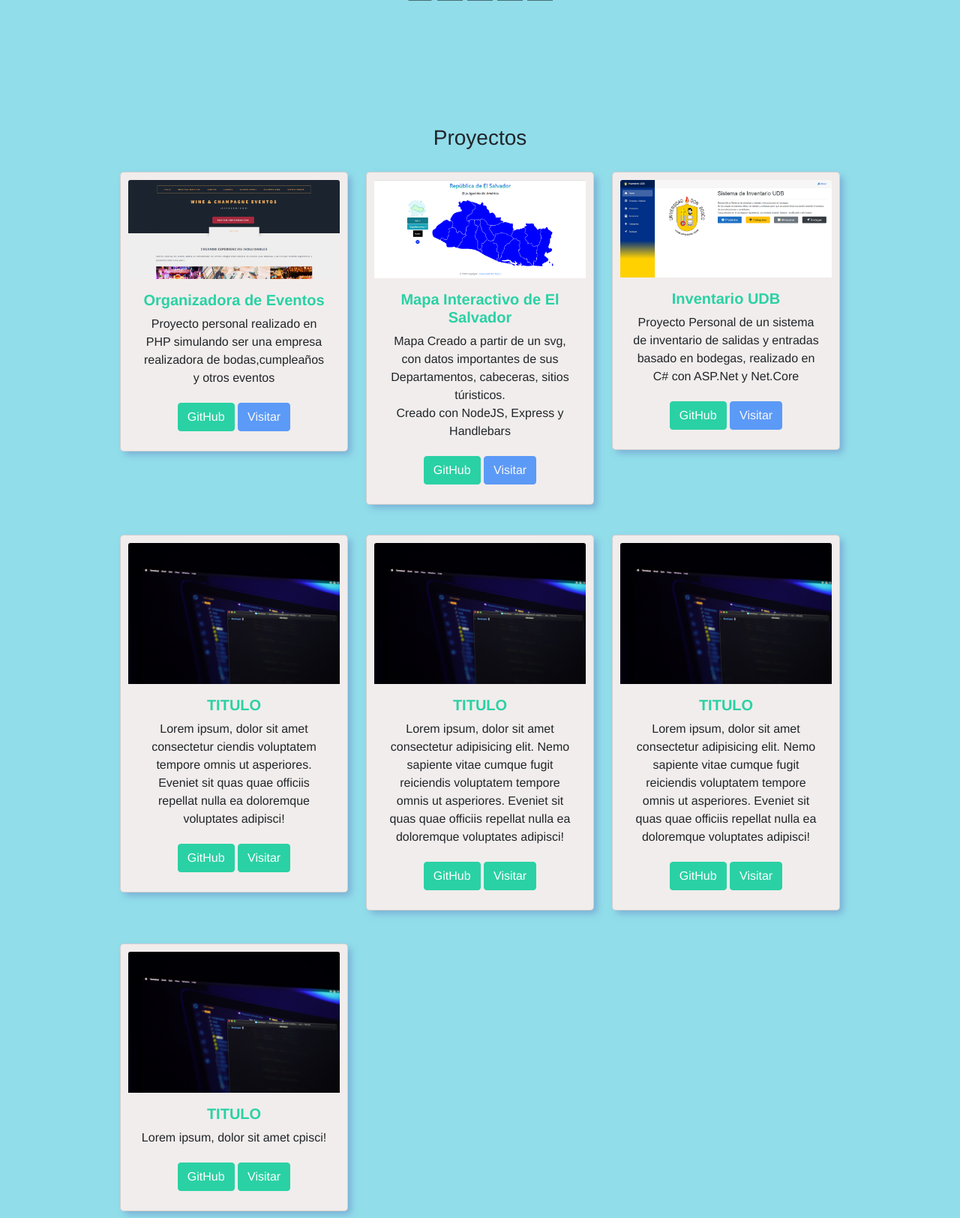
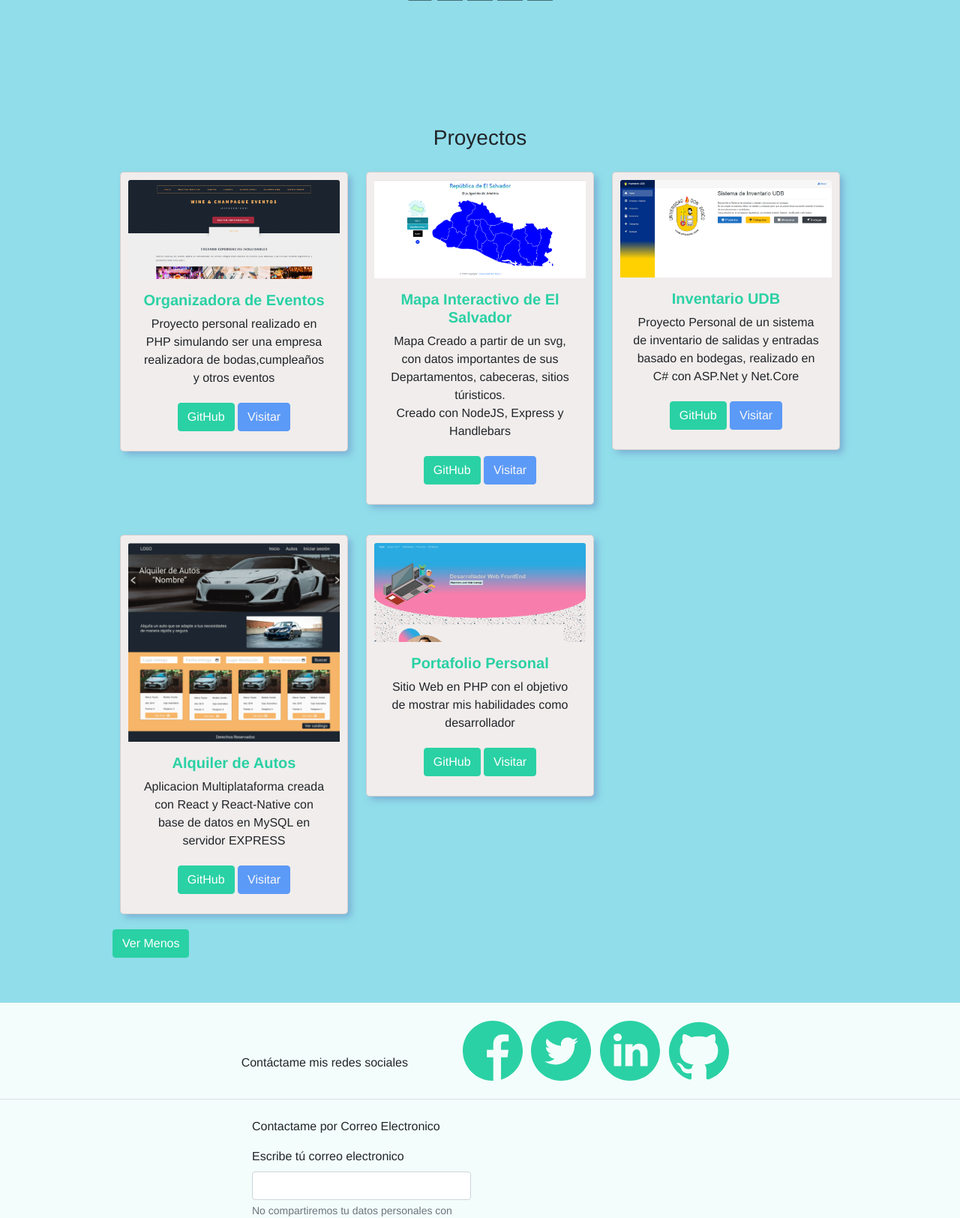
Before and after one commit to C3SC0-V4113/Portafolio-Personal, a PHP site: page / in a window 1280 px wide, after a click on "Ver Más". Shown: the part 2920-4544 px from the top of the page at 75% size. Run offline with PHP 8.4, Linux system fonts and the light colour scheme; some libraries are stand-ins or nearby versions.

Commit message:
Agregados mis nuevos proyectos

```diff
--- a/index.php
+++ b/index.php
@@ -387,27 +387,27 @@
 					<div class="row collapse row-cols-1 row-cols-md-2 row-cols-lg-3 g-4" id="collapseExample">
 						<div class="col">
 							<div class="card text-center">
-								<img src="img/pc-placeholder.jpg" class="card-img-top" alt="...">
+								<img src="img/Alquiler de Autos.png" class="card-img-top" alt="...">
 								<div class="card-body">
-									<h5 class="card-title">TITULO</h5>
-									<p class="card-text">Lorem ipsum, dolor sit amet consectetur ciendis voluptatem tempore omnis ut asperiores. Eveniet sit quas quae officiis repellat nulla ea doloremque voluptates adipisci!</p>
-									<a href="#" class="btn btn-primary">GitHub</a>
-									<a href="#" class="btn btn-primary">Visitar</a>
+									<h5 class="card-title">Alquiler de Autos</h5>
+									<p class="card-text">Aplicacion Multiplataforma creada con React y React-Native con base de datos en MySQL en servidor EXPRESS</p>
+									<a href="https://github.com/C3SC0-V4113/Alquiler-de-Automoviles" class="btn btn-primary">GitHub</a>
+									<a href="#" class="btn btn-primary disabled" role="button" aria-disabled="true">Visitar</a>
 								</div>
 							</div>
 						</div>
 						<div class="col">
 							<div class="card text-center">
-								<img src="img/pc-placeholder.jpg" class="card-img-top" alt="...">
+								<img src="img/Portafolio Personal.png" class="card-img-top" alt="...">
 								<div class="card-body">
-									<h5 class="card-title">TITULO</h5>
-									<p class="card-text">Lorem ipsum, dolor sit amet consectetur adipisicing elit. Nemo sapiente vitae cumque fugit reiciendis voluptatem tempore omnis ut asperiores. Eveniet sit quas quae officiis repellat nulla ea doloremque voluptates adipisci!</p>
-									<a href="#" class="btn btn-primary">GitHub</a>
-									<a href="#" class="btn btn-primary">Visitar</a>
+									<h5 class="card-title">Portafolio Personal</h5>
+									<p class="card-text">Sitio Web en PHP con el objetivo de mostrar mis habilidades como desarrollador</p>
+									<a href="https://github.com/C3SC0-V4113/Portafolio-Personal" class="btn btn-primary">GitHub</a>
+									<a href="https://cescovalle.com/" class="btn btn-primary">Visitar</a>
 								</div>
 							</div>
 						</div>
-						<div class="col">
+						<!--<div class="col">
 							<div class="card text-center">
 								<img src="img/pc-placeholder.jpg" class="card-img-top" alt="...">
 								<div class="card-body">
@@ -428,7 +428,7 @@
 									<a href="#" class="btn btn-primary">Visitar</a>
 								</div>
 							</div>
-						</div>
+						</div>-->
 					</div>
 					<button id="botonColapsable" class="btn btn-primary" type="button" data-bs-toggle="collapse" data-bs-target="#collapseExample" aria-expanded="false" aria-controls="collapseExample">
 						Ver Más
```
Also changed, not shown: img/Alquiler de Autos.png (added), img/Portafolio Personal.png (added).
